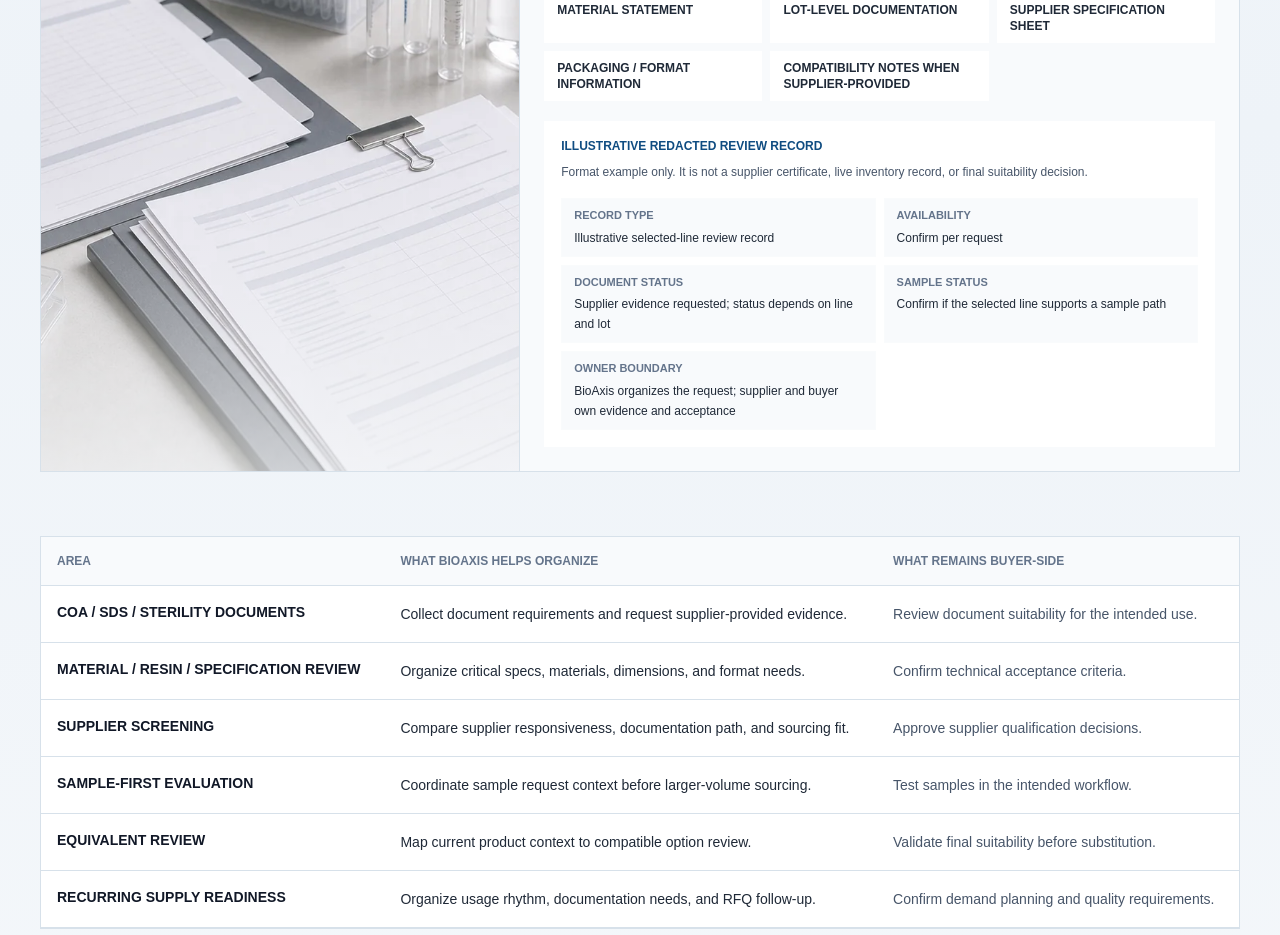
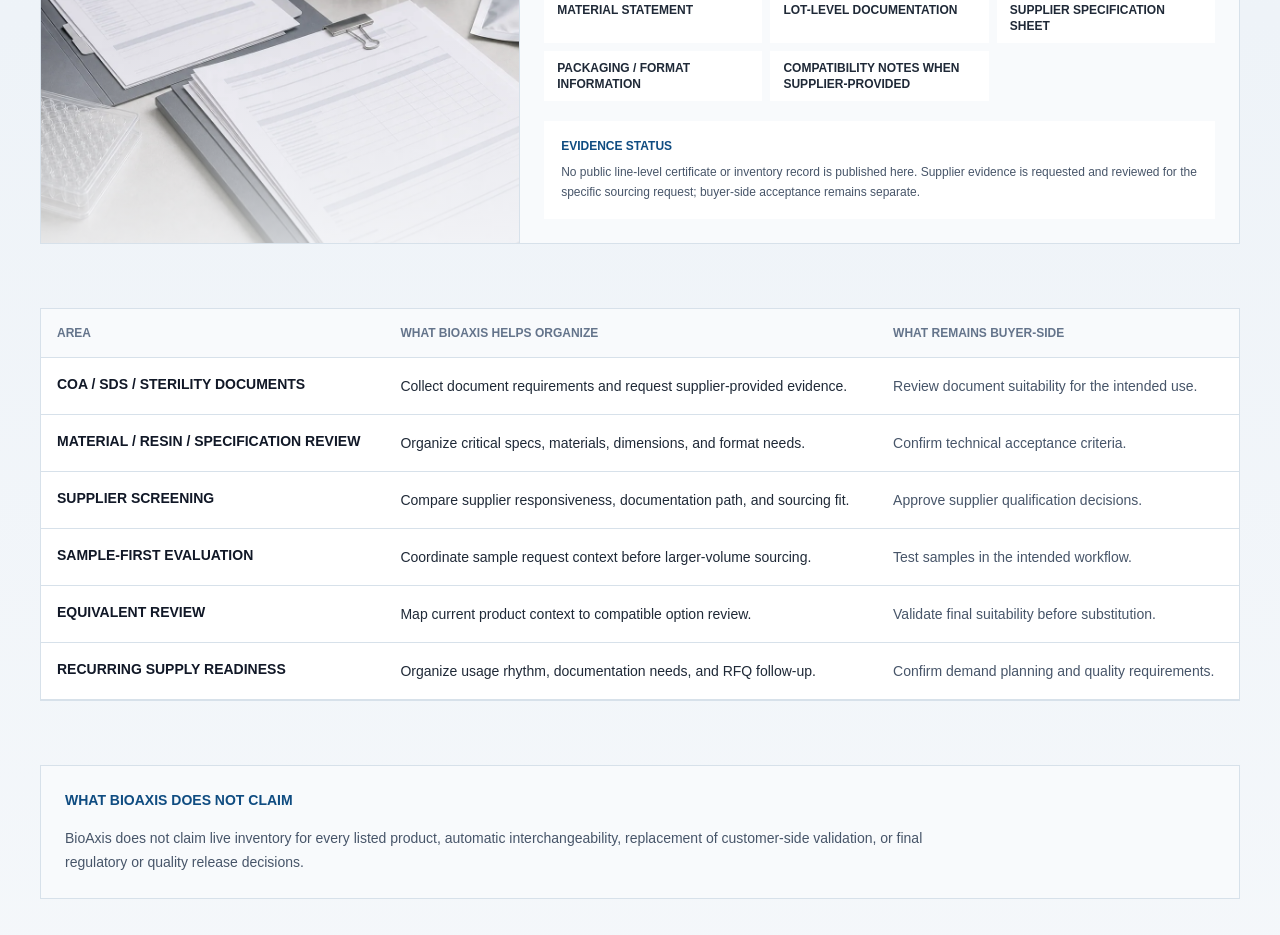
Before and after one commit to luckyericyao/bioaxisv3, a Next.js app: page /trust-center in a window 1280 px wide. Shown: the part 1400-2335 px from the top of the page. Built offline with nearby package versions, Linux system fonts and the light colour scheme.

Commit message:
fix: remove illustrative sourcing evidence records

```diff
--- a/scripts/route-smoke.mjs
+++ b/scripts/route-smoke.mjs
@@ -1142,8 +1142,8 @@
       "Ready Supply is not a real-time inventory feed.",
       "A document package may include CoA, SDS, sterility certificate, material statement, lot-level documentation, and a supplier specification sheet where available.",
       "What is confirmed per request",
-      "Illustrative review record",
-      "not a live inventory record",
+      "Line-level status is returned per request",
+      "No public record is treated as current availability",
       "Need stable consumables with faster delivery?",
       "Request ready-stock availability"
     ].forEach((label) => {
@@ -2087,7 +2087,7 @@
   failures.push(".env.example: must not expose a NEXT_PUBLIC_RESEND key");
 }
 
-["readySupplyEvidenceRows", "redactedEvidenceExample", "No public timestamp"].forEach((label) => {
+["readySupplyEvidenceRows", "SelectedLineRegistryRecord", "selectedLineRegistry", "No public timestamp"].forEach((label) => {
   if (!readySupplyEvidenceSource.includes(label)) {
     failures.push(`Ready Supply evidence source: missing ${label}`);
   }
--- a/src/app/ready-supply/page.tsx
+++ b/src/app/ready-supply/page.tsx
@@ -2,7 +2,7 @@
 import { CompactSourcingIntake } from "@/components/forms/CompactSourcingIntake";
 import { CTAButton } from "@/components/ui/CTAButton";
 import { SectionHeader } from "@/components/ui/SectionHeader";
-import { readySupplyEvidenceRows, redactedEvidenceExample, selectedLineRegistry, selectedLineRegistryNote } from "@/data/readySupplyEvidence";
+import { readySupplyEvidenceRows, selectedLineRegistry, selectedLineRegistryNote } from "@/data/readySupplyEvidence";
 
 export const metadata: Metadata = {
   title: "Ready Supply | BioAxis",
@@ -206,18 +206,6 @@
               </article>
             ))}
           </div>
-          <div className="mt-5 border border-bioaxis-line bg-bioaxis-black p-5">
-            <p className="text-xs font-bold uppercase text-bioaxis-accent">Illustrative review record</p>
-            <p className="mt-2 text-sm leading-6 text-bioaxis-muted">Example format only. This is not a live inventory record, supplier certificate, or batch release.</p>
-            <dl className="mt-4 grid gap-2 sm:grid-cols-2">
-              {redactedEvidenceExample.map(([label, value]) => (
-                <div key={label} className="border border-white/[0.1] bg-bioaxis-panel px-3 py-2">
-                  <dt className="text-[11px] font-bold uppercase text-bioaxis-dim">{label}</dt>
-                  <dd className="mt-1 text-sm leading-5 text-bioaxis-steel">{value}</dd>
-                </div>
-              ))}
-            </dl>
-          </div>
         </div>
       </section>
 
--- a/src/app/trust-center/page.tsx
+++ b/src/app/trust-center/page.tsx
@@ -4,7 +4,6 @@
 import { PageHero } from "@/components/ui/PageHero";
 import { SectionHeader } from "@/components/ui/SectionHeader";
 import { pageVisuals } from "@/data/visualAssets";
-import { redactedEvidenceExample } from "@/data/readySupplyEvidence";
 
 export const metadata: Metadata = {
   title: "Trust Center | BioAxis",
@@ -126,16 +125,10 @@
                 ))}
               </ul>
               <div className="mt-5 border border-white/[0.12] bg-bioaxis-panel p-4">
-                <p className="text-xs font-bold uppercase text-bioaxis-accent">Illustrative redacted review record</p>
-                <p className="mt-2 text-xs leading-5 text-bioaxis-muted">Format example only. It is not a supplier certificate, live inventory record, or final suitability decision.</p>
-                <dl className="mt-4 grid gap-2 sm:grid-cols-2">
-                  {redactedEvidenceExample.map(([label, value]) => (
-                    <div key={label} className="border border-white/[0.1] bg-bioaxis-black px-3 py-2">
-                      <dt className="text-[11px] font-bold uppercase text-bioaxis-dim">{label}</dt>
-                      <dd className="mt-1 text-xs leading-5 text-bioaxis-steel">{value}</dd>
-                    </div>
-                  ))}
-                </dl>
+                <p className="text-xs font-bold uppercase text-bioaxis-accent">Evidence status</p>
+                <p className="mt-2 text-xs leading-5 text-bioaxis-muted">
+                  No public line-level certificate or inventory record is published here. Supplier evidence is requested and reviewed for the specific sourcing request; buyer-side acceptance remains separate.
+                </p>
               </div>
             </div>
           </div>
--- a/src/data/readySupplyEvidence.ts
+++ b/src/data/readySupplyEvidence.ts
@@ -66,11 +66,3 @@
     boundary: "Past confirmation is not treated as current availability"
   }
 ];
-
-export const redactedEvidenceExample = [
-  ["Record type", "Illustrative selected-line review record"],
-  ["Availability", "Confirm per request"],
-  ["Document status", "Supplier evidence requested; status depends on line and lot"],
-  ["Sample status", "Confirm if the selected line supports a sample path"],
-  ["Owner boundary", "BioAxis organizes the request; supplier and buyer own evidence and acceptance"]
-] as const;
```
